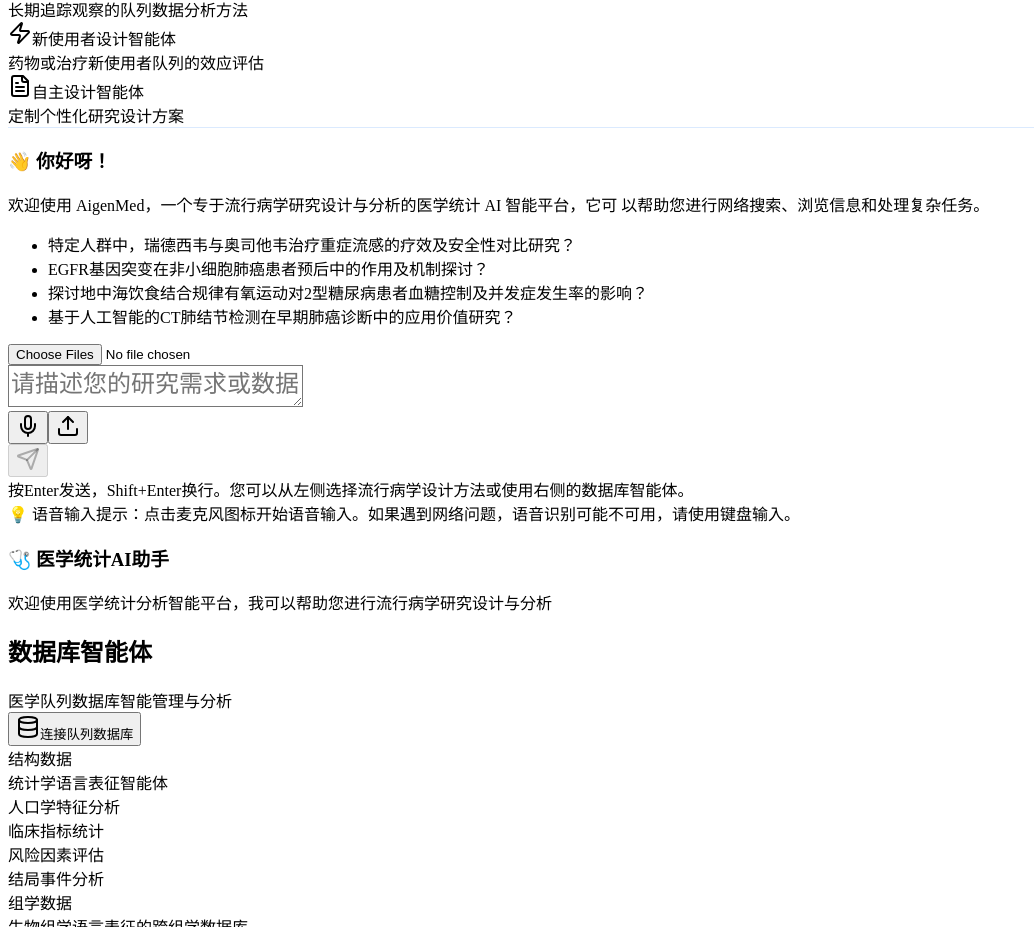
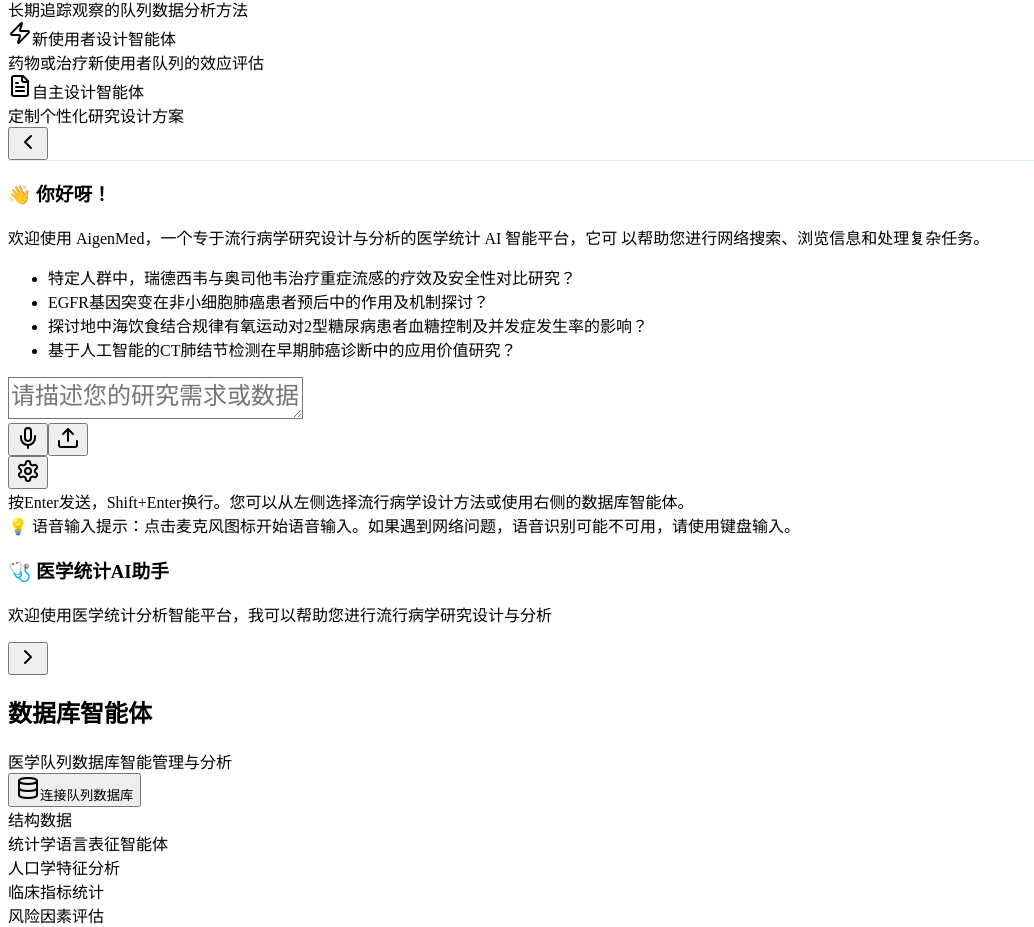
Before and after one commit to huhu178/deer-flow-main, a Next.js app in the folder web/: page /medical-statistics in a window 1280 px wide. Shown: the part 1177-2104 px from the top of the page, without its empty margins (0-1034 px from the left). Built offline with nearby package versions, Linux system fonts and the light colour scheme.

Commit message:
fix: 最终界面布局和功能定位

```diff
--- a/web/src/app/medical-statistics/components/database-panel.tsx
+++ b/web/src/app/medical-statistics/components/database-panel.tsx
@@ -1,7 +1,7 @@
 // Copyright (c) 2025 Bytedance Ltd. and/or its affiliates
 // SPDX-License-Identifier: MIT
 
-import { Database, FileUp, Filter, Search, Upload } from "lucide-react";
+import { Database, FileUp, Filter, Search, Upload, Settings, Server } from "lucide-react";
 import React from "react";
 
 import { Button } from "~/components/ui/button";
@@ -13,6 +13,7 @@
   CardTitle,
 } from "~/components/ui/card";
 import { sendMessage } from "~/core/store";
+import { Input } from "~/components/ui/input";
 
 interface DataTypeCardProps {
   title: string;
--- a/web/src/app/medical-statistics/components/medical-statistics-interface.tsx
+++ b/web/src/app/medical-statistics/components/medical-statistics-interface.tsx
@@ -5,25 +5,24 @@
 
 import Image from "next/image";
 import React, { useState } from "react";
+import { ChevronLeft, ChevronRight } from "lucide-react";
+import { Button } from "~/components/ui/button";
 
 import { MedicalChatInterface } from "~/app/medical-statistics/components/medical-chat-interface";
 import { DatabasePanel } from "./database-panel";
 import { DesignAnalysisPanel } from "./design-analysis-panel";
-import { Header } from "./header";
 
 /**
  * 医学统计分析界面组件
  * @description 主界面组件，包含三栏布局：设计分析智能体、聊天界面、数据库智能体
  * 集成现有的聊天接口和状态管理系统
  */
-
 export function MedicalStatisticsInterface() {
   const [leftPanelVisible, setLeftPanelVisible] = useState(true);
   const [rightPanelVisible, setRightPanelVisible] = useState(true);
 
   return (
     <div className="flex flex-col h-screen bg-gray-50">
-      {/* 使用与主页面相同的头部设计 */}
       <header className="sticky top-0 left-0 z-40 w-full bg-indigo-800 px-6 py-4 text-white shadow-md">
         <div className="flex w-full items-center">
           <div className="mr-4 flex-shrink-0">
@@ -55,18 +54,36 @@
 
       {/* 主要内容区域 */}
       <div className="flex flex-1 overflow-hidden">
-        {/* 左侧面板 - 设计分析智能体 */}
-        {leftPanelVisible && (
-          <DesignAnalysisPanel />
-        )}
+        {/* 左侧面板 */}
+        {leftPanelVisible && <DesignAnalysisPanel />}
 
-        {/* 聊天界面 */}
-        <MedicalChatInterface />
+        {/* 中央区域，包含聊天和切换按钮 */}
+        <div className="flex-1 flex flex-col relative">
+          {/* 左侧面板切换按钮 */}
+          <Button
+            variant="ghost"
+            size="icon"
+            className="absolute top-1/2 -translate-y-1/2 left-0 z-10 h-12 w-6 rounded-l-none bg-gray-200/50 hover:bg-gray-200"
+            onClick={() => setLeftPanelVisible(!leftPanelVisible)}
+          >
+            {leftPanelVisible ? <ChevronLeft className="h-5 w-5" /> : <ChevronRight className="h-5 w-5" />}
+          </Button>
 
-        {/* 右侧面板 - 数据库智能体 */}
-        {rightPanelVisible && (
-          <DatabasePanel />
-        )}
+          <MedicalChatInterface />
+
+          {/* 右侧面板切换按钮 */}
+          <Button
+            variant="ghost"
+            size="icon"
+            className="absolute top-1/2 -translate-y-1/2 right-0 z-10 h-12 w-6 rounded-r-none bg-gray-200/50 hover:bg-gray-200"
+            onClick={() => setRightPanelVisible(!rightPanelVisible)}
+          >
+            {rightPanelVisible ? <ChevronRight className="h-5 w-5" /> : <ChevronLeft className="h-5 w-5" />}
+          </Button>
+        </div>
+
+        {/* 右侧面板 */}
+        {rightPanelVisible && <DatabasePanel />}
       </div>
     </div>
   );
--- a/web/src/app/medical-statistics/components/simple-medical-input.tsx
+++ b/web/src/app/medical-statistics/components/simple-medical-input.tsx
@@ -1,12 +1,13 @@
 // Copyright (c) 2025 Bytedance Ltd. and/or its affiliates
 // SPDX-License-Identifier: MIT
 
-import { FileText, Mic, Send, Upload, X } from "lucide-react";
+import { FileText, Mic, Send, Upload, X, Settings, Server } from "lucide-react";
 import React, { useCallback, useEffect, useRef, useState } from "react";
 
 import { Button } from "~/components/ui/button";
 import { Textarea } from "~/components/ui/textarea";
 import { cn } from "~/lib/utils";
+import { Input } from "~/components/ui/input";
 
 // 语音识别类型声明
 declare global {
@@ -90,6 +91,26 @@
   const mediaStreamRef = useRef<MediaStream | null>(null);
   const audioContextRef = useRef<AudioContext | null>(null);
   const recognitionRef = useRef<SpeechRecognition | null>(null);
+
+  // --- Backend URL Configuration Logic ---
+  const [backendUrl, setBackendUrl] = React.useState("");
+  const [showSettings, setShowSettings] = React.useState(false);
+
+  React.useEffect(() => {
+    const savedUrl = localStorage.getItem("backendUrl");
+    if (savedUrl) {
+      setBackendUrl(savedUrl);
+    } else {
+      setBackendUrl("http://localhost:8000"); // Default URL
+    }
+  }, []);
+
+  const handleSave = () => {
+    localStorage.setItem("backendUrl", backendUrl);
+    alert(`后端地址已保存: ${backendUrl}`);
+    setShowSettings(false);
+  };
+  // --- End of Logic ---
 
   const handleSendMessage = useCallback(() => {
     if (message.trim() && !responding) {
@@ -334,43 +355,8 @@
   };
 
   return (
-    <div className={cn("flex items-center space-x-2", className)}>
-      <form>
-        <input
-          ref={fileInputRef}
-          type="file"
-          multiple
-          accept=".txt,.pdf,.doc,.docx,.csv,.xls,.xlsx,.jpg,.jpeg,.png,.gif"
-          onChange={handleFileUpload}
-          className="hidden"
-          aria-label="上传文件"
-        />
-      </form>
-
-      <div className="flex-1 relative">
-        {uploadedFiles.length > 0 && (
-          <div className="mb-2 flex flex-wrap gap-2">
-            {uploadedFiles.map((file, index) => (
-              <div
-                key={index}
-                className="flex items-center bg-blue-100 text-blue-800 px-2 py-1 rounded-lg text-sm"
-              >
-                <FileText className="w-3 h-3 mr-1" />
-                <span className="max-w-32 truncate">{file.name}</span>
-                <Button
-                  variant="ghost"
-                  size="sm"
-                  className="h-4 w-4 p-0 ml-1 hover:bg-blue-200"
-                  onClick={() => removeFile(index)}
-                  title={`删除文件 ${file.name}`}
-                >
-                  <X className="w-2 h-2" />
-                </Button>
-              </div>
-            ))}
-          </div>
-        )}
-
+    <div className={cn("relative", className)}>
+      <div className="relative flex items-center">
         <Textarea
           ref={textareaRef}
           placeholder={
@@ -393,7 +379,7 @@
           onKeyPress={handleKeyPress}
           disabled={responding}
         />
-        <div className="absolute right-2 top-4 flex space-x-1">
+        <div className="absolute right-3 top-1/2 -translate-y-1/2 flex items-center space-x-2">
           <Button
             variant="ghost"
             size="icon"
@@ -427,6 +413,7 @@
             <Upload className="h-4 w-4" />
           </Button>
         </div>
+      </div>
 
       {(voiceError ?? voiceStatus) !== "点击开始语音输入" && (
         <div className="absolute right-2 top-20 text-xs text-gray-500 bg-white px-2 py-1 rounded shadow-sm border">
@@ -439,18 +426,41 @@
           )}
         </div>
       )}
-      </div>
 
+      {/* --- Settings Button below the input box --- */}
+      <div className="absolute right-0 mt-2">
+        <div className="relative flex justify-end">
             <Button
               variant="ghost"
               size="icon"
-        className="h-8 w-8 text-gray-400 hover:text-gray-600"
-        title="发送消息"
-        onClick={handleSendMessage}
-        disabled={responding || !message.trim()}
+              className="h-8 w-8"
+              onClick={() => setShowSettings(!showSettings)}
+              title="配置后端地址"
             >
-        <Send className="h-4 w-4" />
+              <Settings className="h-5 w-5 text-gray-500" />
             </Button>
+            {showSettings && (
+              <div className="absolute bottom-full right-0 mb-2 w-80 rounded-md border bg-background p-4 shadow-lg z-10">
+                <h4 className="font-medium">配置后端服务地址</h4>
+                <p className="mt-1 text-sm text-muted-foreground">
+                  请输入您暴露的本地后端 URL (例如 ngrok)。
+                </p>
+                <div className="mt-4 flex items-center gap-2">
+                  <Server className="h-4 w-4 text-muted-foreground" />
+                  <Input
+                    type="url"
+                    placeholder="https://...ngrok-free.app"
+                    value={backendUrl}
+                    onChange={(e) => setBackendUrl(e.target.value)}
+                  />
+                </div>
+                <Button className="mt-4 w-full" onClick={handleSave}>
+                  保存
+                </Button>
+              </div>
+            )}
+        </div>
+      </div>
     </div>
   );
 }
```
Also changed, not shown: web/src/app/medical-statistics/components/header.tsx (+16 -64 lines). Lines whose indentation alone changed are shown as unchanged.
